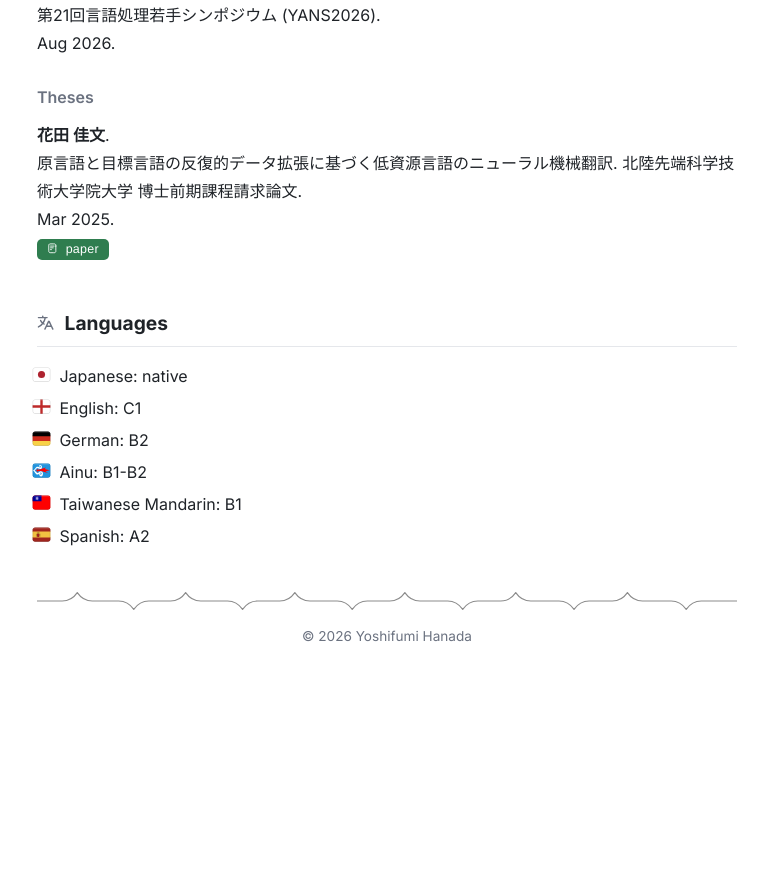
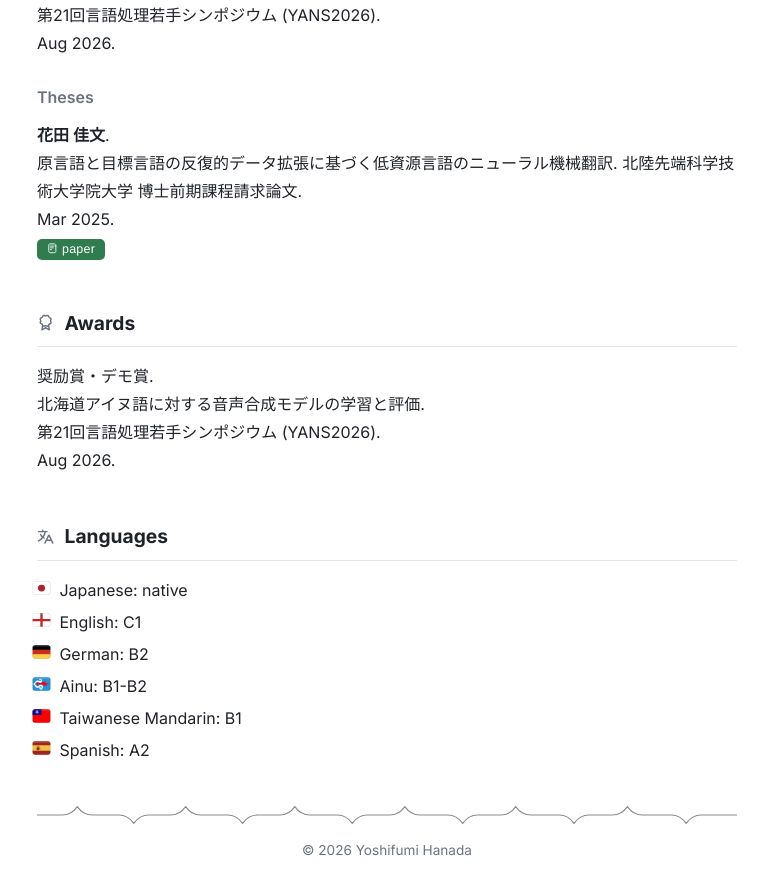
Before and after one commit to nonotoy/nonotoy.github.io, a Jekyll site: the page built from index.md, in a window 1280 px wide and 900 px high, scrolled down 1747 px. Shown: the top 895 px of the window, without its empty margins (253-1021 px from the left). Built offline with Jekyll 4.4.1, drawn with Linux system fonts in a browser that asks for light colours; before the commit the page ends 2433 px from its top, so only the background shows below that.

Commit message:
feat: add Awards section for YANS2026 encouragement and demo awards

```diff
--- a/index.md
+++ b/index.md
@@ -76,6 +76,13 @@ Aug 2026.
 Mar 2025.
 [{% include icons/badge-paper.svg %}paper](https://dspace02.jaist.ac.jp/dspace/handle/10119/19839){: .paper-badge}
 
+## {% include icons/award-01.svg %} Awards
+
+奨励賞・デモ賞.
+北海道アイヌ語に対する音声合成モデルの学習と評価.
+第21回言語処理若手シンポジウム (YANS2026).
+Aug 2026.
+
 ## {% include icons/translate-01.svg %} Languages
 - {:.li-flag} <img class="flag-icon" src="/assets/japan-flag.svg" alt="Japanese flag"> Japanese: native
 - {:.li-flag} <img class="flag-icon" src="/assets/england-flag.svg" alt="England flag"> English: C1
```
Also changed, not shown: _includes/icons/award-01.svg (added), _includes/icons/badge-paper.svg, _includes/icons/badge-poster.svg.
